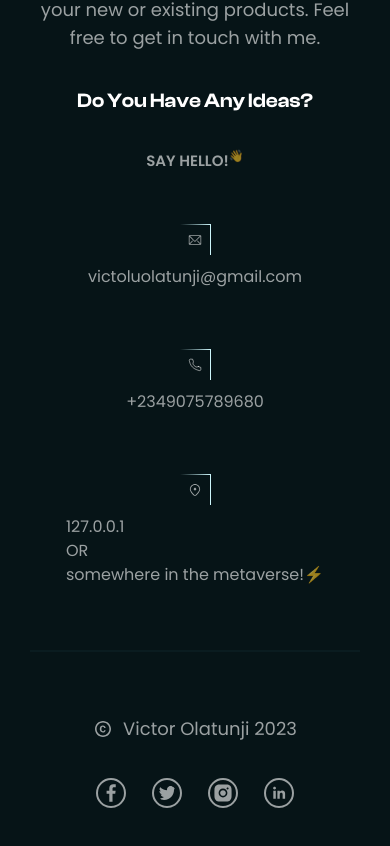
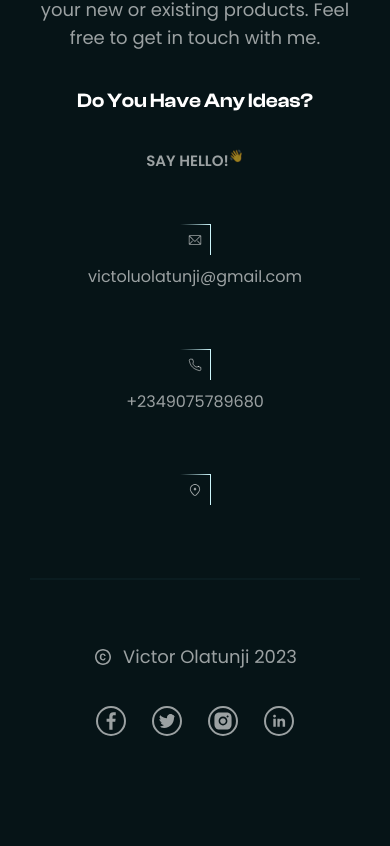
Before and after one commit to Victorola-coder/VickyJay, a React (Vite) app: page / in a window 390 px wide. Shown: the part 9100-9946 px from the top of the page. After the commit the page ends 9886 px from the top, so only its background shows below. Built offline with nearby package versions, Linux system fonts and the light colour scheme.

Commit message:
mezmerizing

```diff
--- a/src/App.jsx
+++ b/src/App.jsx
@@ -7,9 +7,9 @@ import scroll from "./animation/scroll";
 
 const App = () => {
   // ==== scroll no work sha imma try it later
-  // useEffect(() => {
-  //   scroll();
-  // }, []);
+  useEffect(() => {
+    scroll();
+  }, []);
 
   return (
     <main className={`transition-all duration-300`}>
--- a/src/Pages/test.jsx
+++ b/src/Pages/test.jsx
@@ -1,5 +1,33 @@
-const Test = () => {
-  return <div className="gradient-border"></div>;
+import React, { useState, useEffect } from "react";
+
+const App = () => {
+  const [timeOfDay, setTimeOfDay] = useState(getTimeOfDay());
+
+  useEffect(() => {
+    // Update timeOfDay when component mounts
+    setTimeOfDay(getTimeOfDay());
+  }, []);
+
+  function getTimeOfDay() {
+    const now = new Date();
+    const currentHour = now.getHours();
+
+    if (currentHour >= 6 && currentHour < 12) {
+      return "morning";
+    } else if (currentHour >= 12 && currentHour < 18) {
+      return "afternoon";
+    } else {
+      return "evening";
+    }
+  }
+
+  return (
+    <div className="text-center text-xl text-white">
+      {timeOfDay === "morning" && <div>Good Morning!</div>}
+      {timeOfDay === "afternoon" && <div>Good Afternoon!</div>}
+      {timeOfDay === "evening" && <div>Good Evening!</div>}
+    </div>
+  );
 };
 
-export default Test;
+export default App;
--- a/src/animation/scroll.js
+++ b/src/animation/scroll.js
@@ -10,6 +10,7 @@ export default function scroll() {
   });
 
   function raf(time) {
+    console.log("RAF called with time:", time); // Add this line for debugging
     lenis.raf(time);
     requestAnimationFrame(raf);
   }
--- a/src/components/contact.jsx
+++ b/src/components/contact.jsx
@@ -1,6 +1,27 @@
+import React, { useState, useEffect } from "react";
 import { LocationIcon, MailIcon, PhoneIcon } from "../assets/Icons";
 
 const Contact = () => {
+  const [timeOfDay, setTimeOfDay] = useState(getTimeOfDay());
+
+  useEffect(() => {
+    // Update timeOfDay when component mounts
+    setTimeOfDay(getTimeOfDay());
+  }, []);
+
+  function getTimeOfDay() {
+    const now = new Date();
+    const currentHour = now.getHours();
+
+    if (currentHour >= 6 && currentHour < 12) {
+      return "morning";
+    } else if (currentHour >= 12 && currentHour < 18) {
+      return "afternoon";
+    } else {
+      return "evening";
+    }
+  }
+
   return (
     <section className="mx-[30px] mt-[60px] lg:mx-[76px] lg:mt-[150px]">
       <div className="flex flex-col items-center gap-[35px] md:gap-[25px]">
@@ -54,9 +75,13 @@ const Contact = () => {
             />
           </div>
           <p
-            className={`text-[#FFFFFF99] tex<i class="fas fa-baseball-ball    "></i> font-medium md:text-[20px] md:leading-[30px]`}
+            className={`text-[#FFFFFF99] text-base mx-auto text-center font-medium md:text-[20px] md:leading-[30px]`}
           >
-            127.0.0.1 <br /> OR <br /> somewhere in the metaverse!⚡
+            {timeOfDay === "morning" && (
+              <span>somewhere in the metaverse!⚡</span>
+            )}
+            {timeOfDay === "afternoon" && <span>localhost:3000</span>}
+            {timeOfDay === "morning" && <span>127.0.0.1</span>}
           </p>
         </div>
       </div>
--- a/src/components/skills&&experience/skills.jsx
+++ b/src/components/skills&&experience/skills.jsx
@@ -8,7 +8,7 @@ const Skills = () => {
     threshold: 0.9,
   });
   return (
-    <section className="mx-[30px] mt-[60px] lg:mx-[76px] lg:mt-[152px]">
+    <section className="overflow-hidden mx-[30px] mt-[60px] lg:mx-[76px] lg:mt-[152px]">
       <div className="flex flex-col gap-[60px] lg:flex-row lg:gap-[36px] lg:justify-between">
         {/*skills */}
         <div className={`flex flex-col`}>
```
